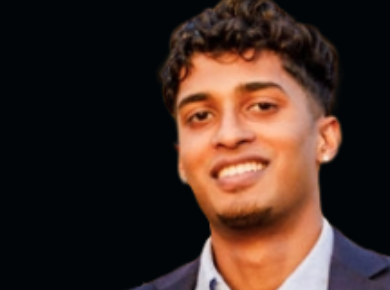
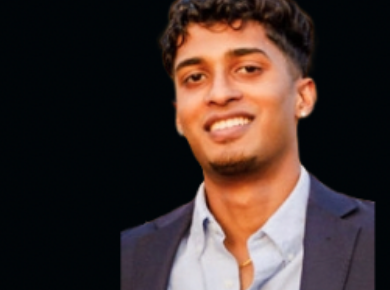
Before and after one commit to tomkuriakose/Personal-Portfolio, a plain HTML site: page index.html in a window 390 px wide. Shown: the part 166-456 px from the top of the page. Drawn offline with Linux system fonts and the light colour scheme.

Commit message:
new image

```diff
--- a/style.css
+++ b/style.css
@@ -217,7 +217,7 @@ nav.fa{
 
 @media only screen and (max-width: 600px){
     #header{
-        background-image: url(images/diffbackdiff.png);
+        background-image: url(images/newfull.png);
         margin-bottom: 20px;
     }
     .header-text{
```
Also changed, not shown: images/newfull.png (added), 1 other file.
